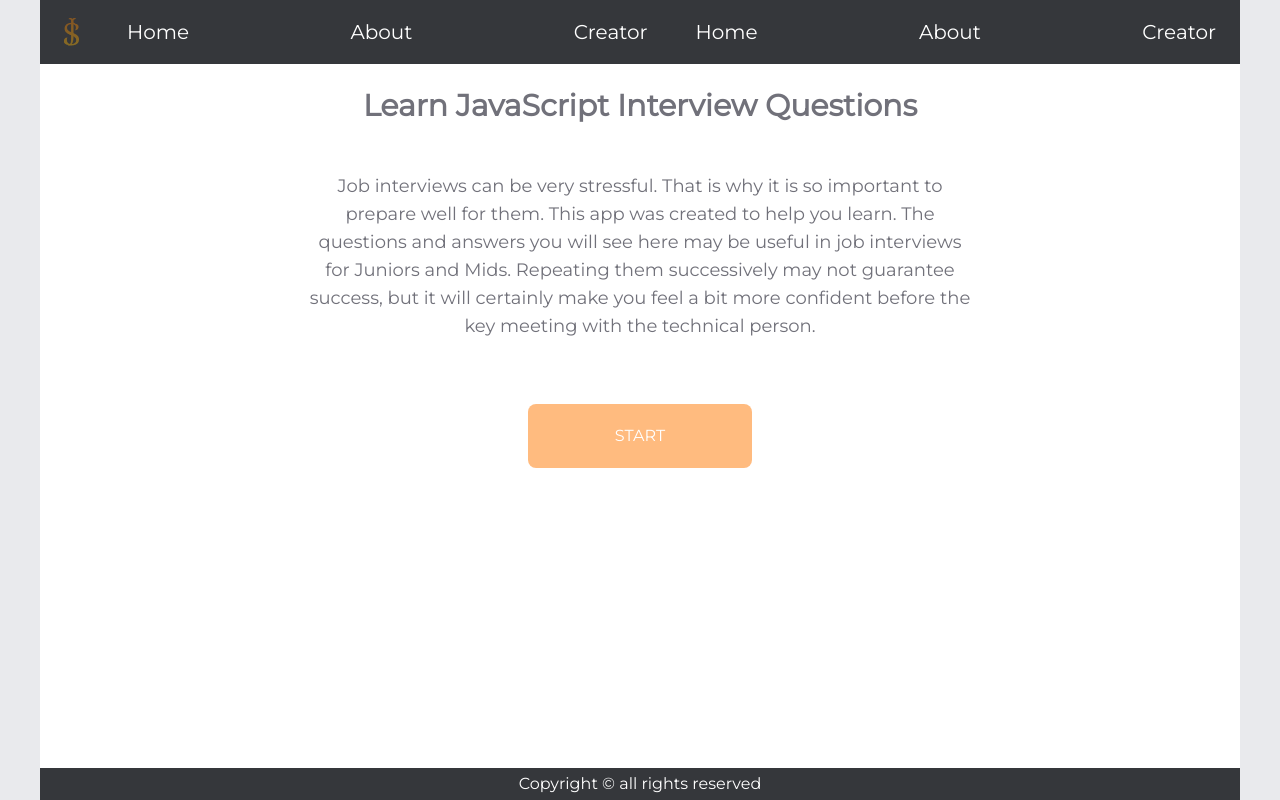
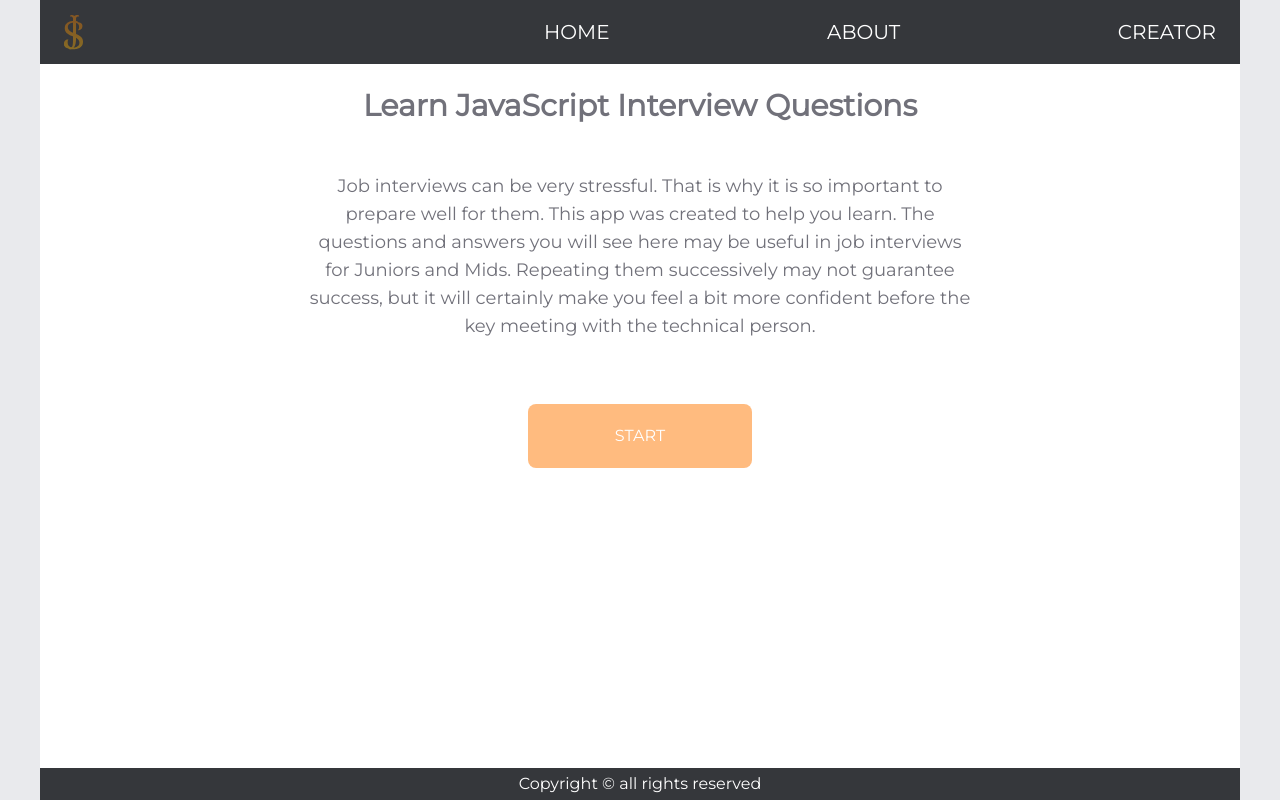
Before and after one commit to rafal19987/Interview-Questions-App-Nextjs-Tailwind-TypeScript-Supabase, a Next.js app: page / in a window 1280 px wide. Built offline with nearby package versions, Linux system fonts and the light colour scheme.

Commit message:
refactor: create new loading for main layout / delete questions page self loading layout / change hard coded li list to map method on new routes array with  routes in desktop Nav component

```diff
--- a/app/components/shared/Header/DesktopNav/DesktopNav.tsx
+++ b/app/components/shared/Header/DesktopNav/DesktopNav.tsx
@@ -1,21 +1,34 @@
 import Link from 'next/link'
+
+interface RoutesProps {
+  route: string
+  description: string
+}
+
+const routes: RoutesProps[] = [
+  {
+    route: '/',
+    description: 'home',
+  },
+  {
+    route: '/about',
+    description: 'about',
+  },
+  {
+    route: '/creator',
+    description: 'creator',
+  },
+]
 
 const DesktopNav = () => {
   return (
-
     <div className="hidden md:flex justify-between w-3/5 h-full text-white text-xl">
       <ul className="flex w-full h-full justify-between items-center p-6">
-
-
-        <Link href="/">
-          <li>Home</li>
-        </Link>
-        <Link href="/about">
-          <li>About</li>
-        </Link>
-        <Link href="creator">
-          <li>Creator</li>
-        </Link>
+        {routes.map((route) => (
+          <li key={route.route}>
+            <Link href={route.route}>{route.description.toUpperCase()}</Link>
+          </li>
+        ))}
       </ul>
     </div>
   )
--- a/app/components/shared/Header/Header.tsx
+++ b/app/components/shared/Header/Header.tsx
@@ -12,7 +12,6 @@ const Header = () => {
         <h1>JavaScript Interview Questions</h1>
       </div>
       <HamburgerMenu />
-      <DesktopNav />
     </header>
   )
 }
--- /dev/null
+++ b/app/loading.tsx
@@ -0,0 +1,6 @@
+import LoadingIcon from './components/LoadingIcon'
+
+const Loading = () => {
+  return <LoadingIcon />
+}
+export default Loading
--- a/app/questions/page.tsx
+++ b/app/questions/page.tsx
@@ -99,7 +99,7 @@ const Page = () => {
           </>
         )
       ) : (
-        <>Loading..</>
+        ''
       )}
     </div>
   )
```
Also changed, not shown: app/components/LoadingIcon.tsx (added, +18 -0 lines).
